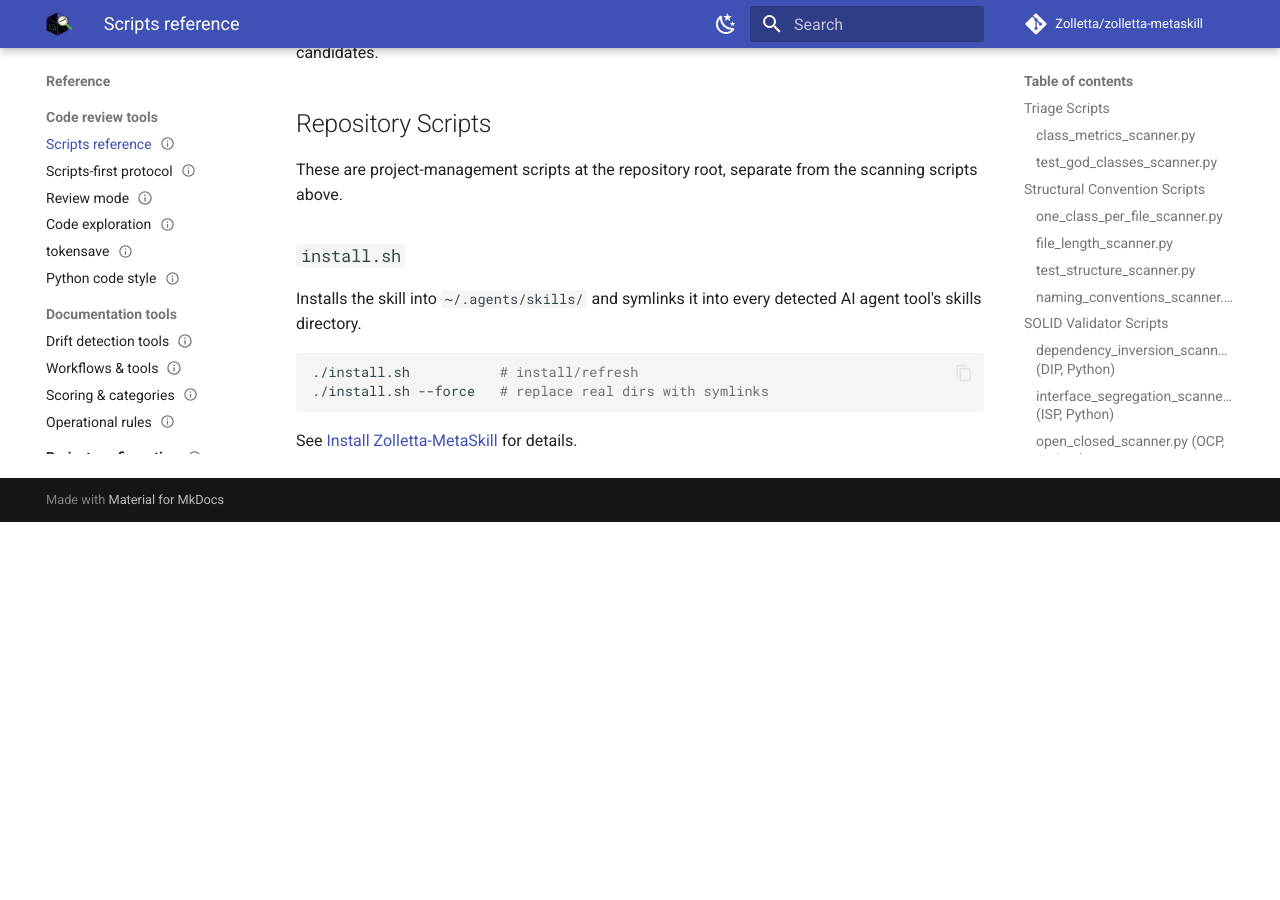
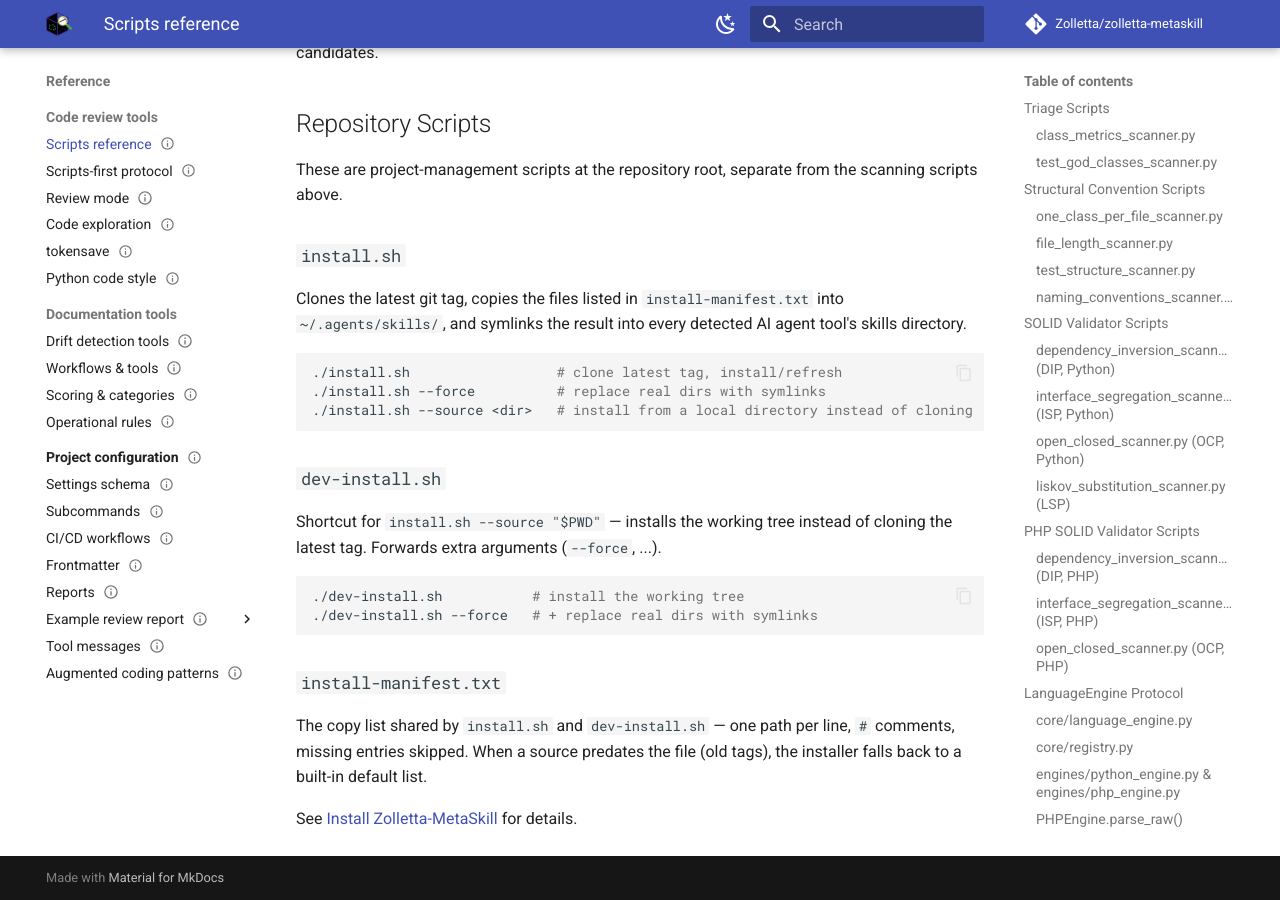
Before and after one commit to Zolletta/zolletta-metaskill, an MkDocs documentation site: the page built from docs/reference/code/scripts.md, in a window 1280 px wide and 900 px high, scrolled down 11962 px. Built offline with MkDocs 1.6.1 and Material for MkDocs 9.7.7, drawn with Linux system fonts in a browser that asks for light colours; comment, search, counter and statistics services are not loaded; before the commit the page ends 12484 px from its top, so only the background shows below that.

Commit message:
feat(install): manifest-driven install with git-tag clone
install.sh now clones the latest git tag into a temp dir and copies
only the paths listed in install-manifest.txt (repo root), instead of
mirroring the whole tree minus exclusions. dev-install.sh wraps it
with --source "$PWD" to install the working tree.

- The destination is wiped before copying (find -delete, never
  rm -rf), so renamed/removed files can no longer linger stale.
- OpenCode added to the tool table (~/.config/opencode/skills).
- The repo remote is only trusted when SKILL.md sits next to the
  script — under curl|bash $0 is "bash", and a cwd inside an
  unrelated repo would otherwise clone the wrong project.
- Fixed ln -sf following a symlink-to-directory, which created the
  self-referential zolletta-metaskill link inside the destination.

Generated with [Devin](https://devin.ai)

Co-Authored-By: Devin <158243242+devin-ai-integration[bot]@users.noreply.github.com>

````diff
--- a/docs/reference/code/scripts.md
+++ b/docs/reference/code/scripts.md
@@ -77,9 +77,9 @@ What is scanned and with what limit is driven entirely by `.zolletta-metaskill/s
 python3 src/zolletta_metaskill/code_style/general/file_length_scanner.py [--json]
 ```
 
-| Option   | Default | Description                        |
-|----------|---------|------------------------------------|
-| `--json` | off     | Output as JSON instead of text     |
+| Option   | Default | Description                    |
+|----------|---------|--------------------------------|
+| `--json` | off     | Output as JSON instead of text |
 
 Violations are report-only — the scanner exits 0 whether or not any are found.
 
@@ -151,10 +151,10 @@ Detects fat interfaces — Protocols/ABCs with many methods where implementers s
 python3 src/zolletta_metaskill/patterns/python/interface_segregation_scanner.py [--json]
 ```
 
-| Setting                          | Default | Description                                  |
-|----------------------------------|---------|----------------------------------------------|
-| `python.patterns.check_isp`      | true    | Check toggle                                 |
-| `python.patterns.isp_min_methods`| 5       | Minimum abstract method count to flag as fat |
+| Setting                           | Default | Description                                  |
+|-----------------------------------|---------|----------------------------------------------|
+| `python.patterns.check_isp`       | true    | Check toggle                                 |
+| `python.patterns.isp_min_methods` | 5       | Minimum abstract method count to flag as fat |
 
 **Checks**: Protocol/ABC classes with N+ methods, implementers that raise NotImplementedError or have stub bodies (pass/return None) for interface methods.
 
@@ -213,10 +213,10 @@ Detects fat interfaces — PHP interfaces with many methods where implementers a
 python3 src/zolletta_metaskill/patterns/php/interface_segregation_scanner.py [--json]
 ```
 
-| Setting                          | Default | Description                          |
-|----------------------------------|---------|--------------------------------------|
-| `php.patterns.check_isp`         | true    | Check toggle                         |
-| `php.patterns.isp_min_methods`   | 7       | Minimum method count to flag as fat  |
+| Setting                        | Default | Description                         |
+|--------------------------------|---------|-------------------------------------|
+| `php.patterns.check_isp`       | true    | Check toggle                        |
+| `php.patterns.isp_min_methods` | 7       | Minimum method count to flag as fat |
 
 **How it works**: uses `ModuleInfo` directly (no raw AST needed). PHP interfaces are mapped to `ClassInfo` with `is_abstract=True` and no attributes. Interfaces with more than `isp_min_methods` methods are flagged as fat.
 
@@ -228,10 +228,10 @@ Detects `if/elseif` chains that use `instanceof` to branch on subtypes — an OC
 python3 src/zolletta_metaskill/patterns/php/open_closed_scanner.py [--json]
 ```
 
-| Setting                            | Default | Description                          |
-|------------------------------------|---------|--------------------------------------|
-| `php.patterns.check_ocp`           | true    | Check toggle                         |
-| `php.patterns.ocp_min_branches`    | 3       | Minimum instanceof branches to flag  |
+| Setting                         | Default | Description                         |
+|---------------------------------|---------|-------------------------------------|
+| `php.patterns.check_ocp`        | true    | Check toggle                        |
+| `php.patterns.ocp_min_branches` | 3       | Minimum instanceof branches to flag |
 
 **How it works**: since `ModuleInfo` does not capture `instanceof` expressions, this scanner calls `PHPEngine.parse_raw()` to access the tree-sitter AST directly and counts `instanceof` branches in `if_statement` nodes.
 
@@ -335,13 +335,13 @@ Automates splitting a test God class that tests multiple SUTs into per-SUT test
 python3 src/zolletta_metaskill/patterns/python/test_splitter.py <test_file> [--mapping <m>] [--class <name>] [--dry-run] [--json]
 ```
 
-| Option        | Default                          | Description                                    |
-|---------------|----------------------------------|------------------------------------------------|
-| `<test_file>` | (req)                            | Path to the test file to split                 |
-| `--mapping`   | auto-derived from method names   | JSON/explicit SUT mapping                      |
-| `--class`     | (all test classes)               | Split only this class                          |
-| `--dry-run`   | off                              | Show what would be split without writing files |
-| `--json`      | off                              | Output the split plan as JSON                  |
+| Option        | Default                        | Description                                    |
+|---------------|--------------------------------|------------------------------------------------|
+| `<test_file>` | (req)                          | Path to the test file to split                 |
+| `--mapping`   | auto-derived from method names | JSON/explicit SUT mapping                      |
+| `--class`     | (all test classes)             | Split only this class                          |
+| `--dry-run`   | off                            | Show what would be split without writing files |
+| `--json`      | off                            | Output the split plan as JSON                  |
 
 Split files are written under `<runs_dir>/test_split/<test_file_stem>/` (default `.zolletta-metaskill/test_split/`).
 
@@ -371,11 +371,25 @@ These are project-management scripts at the repository root, separate from the s
 
 ### `install.sh`
 
-Installs the skill into `~/.agents/skills/` and symlinks it into every detected AI agent tool's skills directory.
+Clones the latest git tag, copies the files listed in `install-manifest.txt` into `~/.agents/skills/`, and symlinks the result into every detected AI agent tool's skills directory.
 
 ```bash
-./install.sh           # install/refresh
-./install.sh --force   # replace real dirs with symlinks
+./install.sh                  # clone latest tag, install/refresh
+./install.sh --force          # replace real dirs with symlinks
+./install.sh --source <dir>   # install from a local directory instead of cloning
 ```
 
+### `dev-install.sh`
+
+Shortcut for `install.sh --source "$PWD"` — installs the working tree instead of cloning the latest tag. Forwards extra arguments (`--force`, ...).
+
+```bash
+./dev-install.sh           # install the working tree
+./dev-install.sh --force   # + replace real dirs with symlinks
+```
+
+### `install-manifest.txt`
+
+The copy list shared by `install.sh` and `dev-install.sh` — one path per line, `#` comments, missing entries skipped. When a source predates the file (old tags), the installer falls back to a built-in default list.
+
 See [Install Zolletta-MetaSkill](../../how-to/install.md) for details.
````
Also changed, not shown: CONTRIBUTING.md (+4 -2 lines), README.md (+2 -4 lines), docs/how-to/install.md (+5 -7 lines), install-manifest.txt (added, +16 -0 lines), 2 other files.
